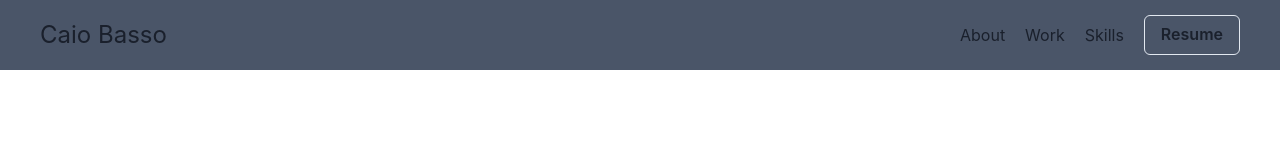
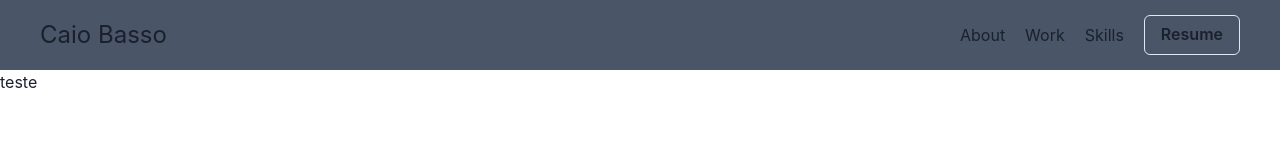
Before and after one commit to caio-basso/portfolio, a Next.js app: page / in a window 1280 px wide. Shown: the top 160 px of the page. Built offline with nearby package versions, Linux system fonts and the light colour scheme.

Commit message:
Add About component

```diff
--- /dev/null
+++ b/components/About.tsx
@@ -0,0 +1,5 @@
+export default function About() {
+    return (
+        <h1>teste</h1>
+    )
+}
--- a/pages/index.tsx
+++ b/pages/index.tsx
@@ -2,6 +2,7 @@ import Head from 'next/head';
 import textsJson from '@/assets/texts.json';
 import { useRouter } from 'next/router';
 import Navbar from '@/components/Navbar';
+import About from '@/components/About';
 
 export default function Home() {
     const { locale, locales, asPath } = useRouter();
@@ -17,6 +18,7 @@ export default function Home() {
             {textsJson.texts.filter(text => text.locale === locale).map(filteredText => (
                 <div key={filteredText.locale}>
                     <Navbar nav={filteredText.nav}/>
+                    <About />
                 </div>
             ))}
         </div>
```
